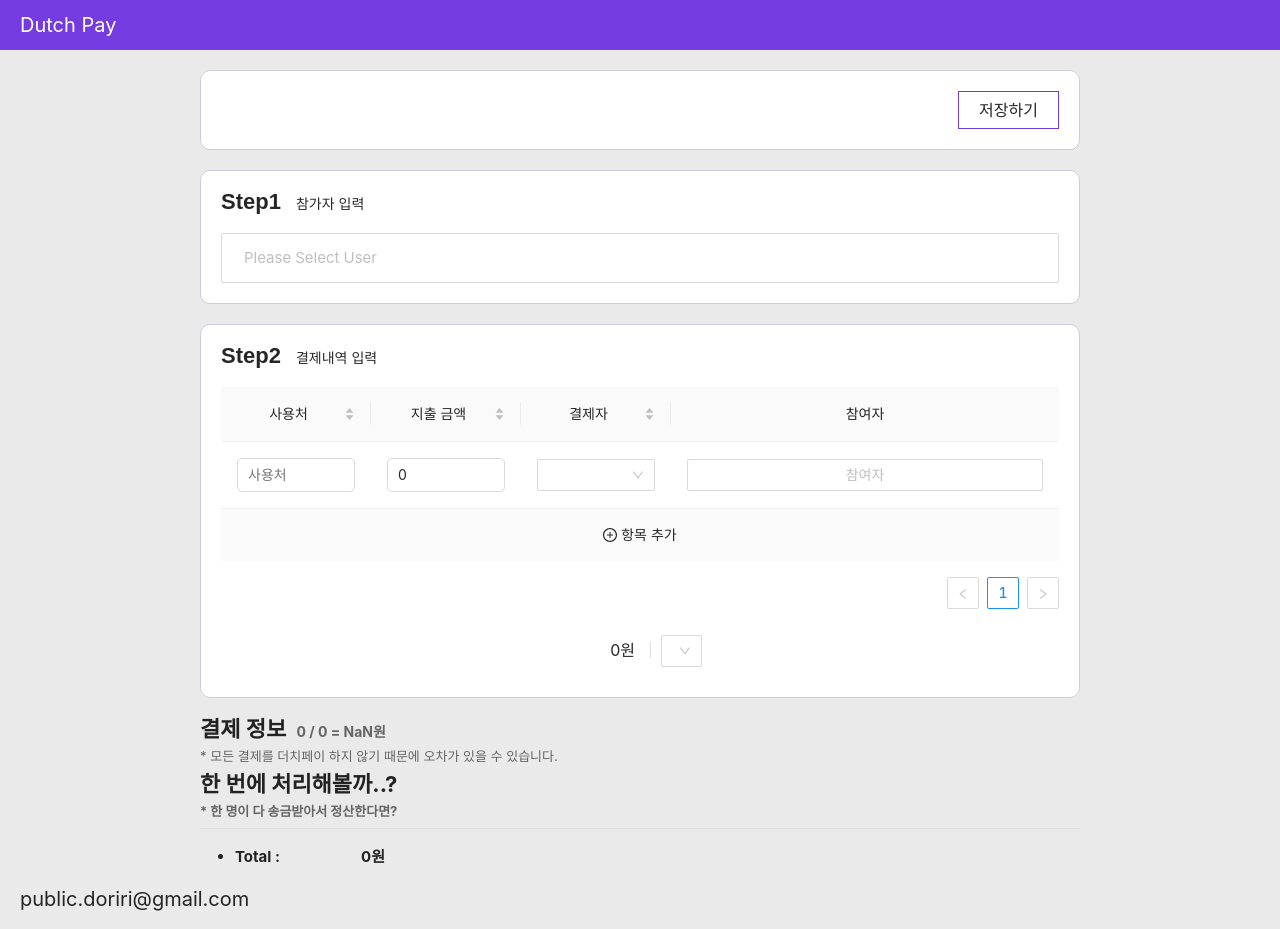
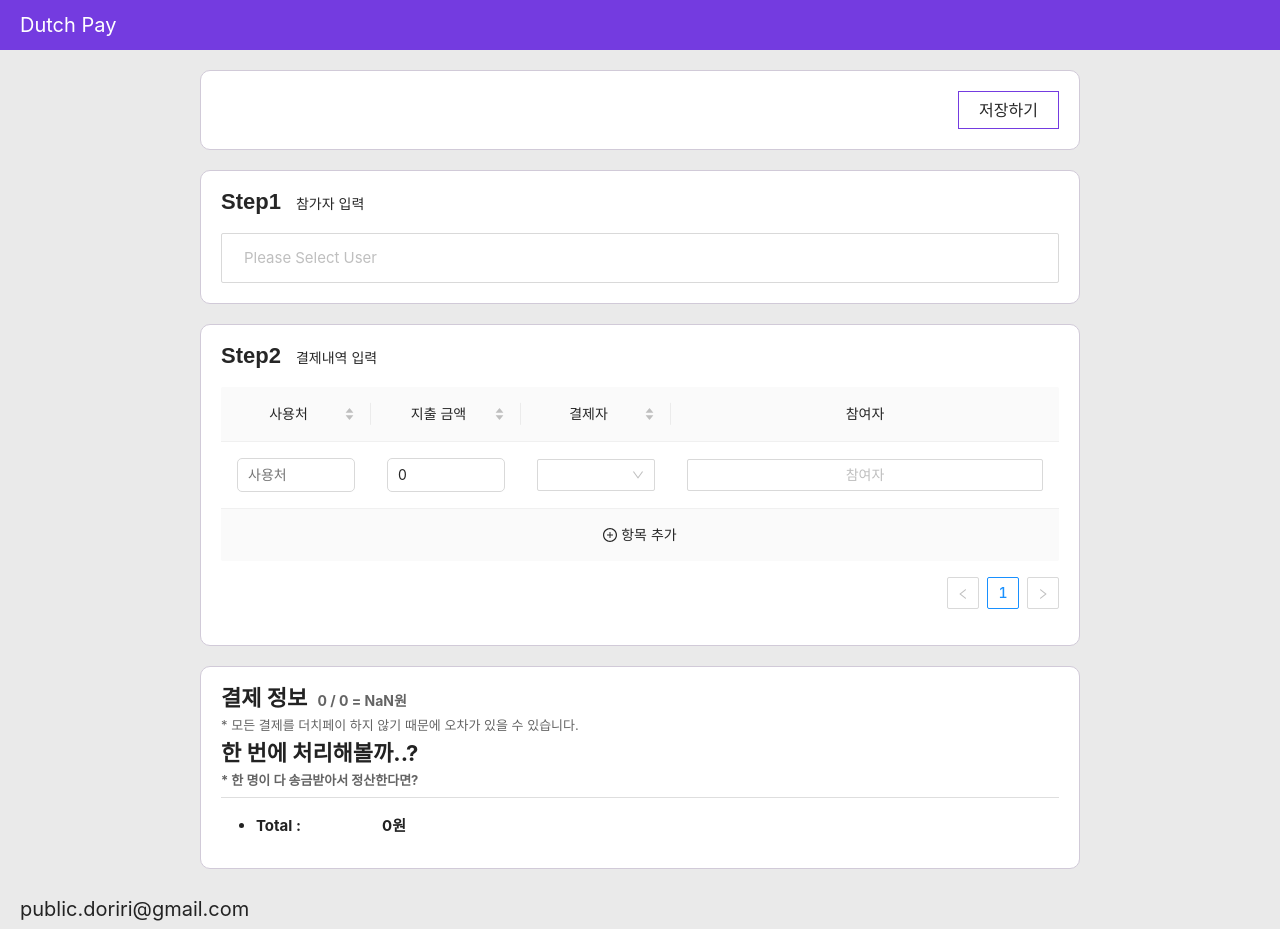
Before and after one commit to minhyeong-jang/dutch-pay, a React (Create React App) app: page / in a window 1280 px wide. Built offline with nearby package versions, Linux system fonts and the light colour scheme.

Commit message:
feat: 계산식 코드 수정

```diff
--- a/src/modules/dutch/containers/CalculateContainer.tsx
+++ b/src/modules/dutch/containers/CalculateContainer.tsx
@@ -20,65 +20,58 @@ interface TossObj {
 }
 
 export const CalculateContainer: FC<Props> = ({ userList, paymentList }) => {
+  const [calculateList, setCalculateList] = useState<CalculateObj>({});
   const [allPaymentTotal, setAllPaymentTotal] = useState(0);
   const [allTossList, setAllTossList] = useState<TossObj>({});
-  const [calculateList, setCalculateList] = useState<CalculateObj>({});
-  const initialList = useMemo(
-    () =>
-      userList
-        .map((item) => item.userName)
-        .reduce(
-          (o, key: string) =>
-            Object.assign(o, {
-              [key]: {
-                paymentTotal: 0,
-                tossList: userList.reduce(
-                  (o, key: any) => Object.assign(o, { [key]: 0 }),
-                  {},
-                ),
-              },
-            }),
-          {},
-        ),
-    [userList],
-  );
 
   useEffect(() => {
-    if (!Object.keys(initialList).length) return;
+    if (!userList.length || !paymentList.length) return;
 
-    const userPayment: CalculateObj = initialList;
-    let allPaymentTotal = 0;
+    const calculateList: CalculateObj = {};
+    const tossList = userList.reduce(
+      (prev, curr) => ({ ...prev, [curr.userName]: 0 }),
+      {},
+    );
+    userList.map((user) => {
+      calculateList[user.userName] = {
+        paymentTotal: 0,
+        tossList: { ...tossList },
+      };
+    });
 
-    console.log(userPayment);
+    if (!Object.keys(calculateList).length) return;
 
     paymentList.map((payment) => {
       const { paymentPrice, participants, payerName } = payment;
       if (!paymentPrice || !payerName || !participants.length) return;
       const perPersonPayment = paymentPrice / participants.length;
-      const payerInfo = userPayment[payerName];
-      allPaymentTotal += paymentPrice;
+      const payerInfo = calculateList[payerName];
 
       payerInfo.paymentTotal += paymentPrice;
 
-      participants.map((participant) => {
-        if (participant === payerName) {
-          return;
-        }
-        const participantInfo = userPayment[participant];
+      participants.map((partName) => {
+        if (partName === payerName) return;
+        const participantInfo = calculateList[partName];
 
-        const differencePrice =
-          payerInfo.tossList[participant] - perPersonPayment;
+        const differencePrice = payerInfo.tossList[partName] - perPersonPayment;
         if (differencePrice >= 0) {
-          payerInfo.tossList[participant] = differencePrice;
+          payerInfo.tossList[partName] = differencePrice;
         } else {
-          payerInfo.tossList[participant] = 0;
+          payerInfo.tossList[partName] = 0;
           participantInfo.tossList[payerName] += -differencePrice;
         }
       });
     });
-    setCalculateList(userPayment);
+    setCalculateList(calculateList);
+  }, [userList, paymentList]);
+
+  useEffect(() => {
+    const allPaymentTotal = paymentList.reduce(
+      (prev, curr) => prev + curr.paymentPrice,
+      0,
+    );
     setAllPaymentTotal(allPaymentTotal);
-  }, [paymentList, initialList]);
+  }, [paymentList]);
 
   useEffect(() => {
     const allTossList: TossObj = { totalPrice: 0 };
@@ -99,7 +92,7 @@ export const CalculateContainer: FC<Props> = ({ userList, paymentList }) => {
   }, [calculateList]);
 
   return (
-    <>
+    <StyledSection>
       <StyledTitle>
         결제 정보&nbsp;
         <StyledPayment>
@@ -196,9 +189,13 @@ export const CalculateContainer: FC<Props> = ({ userList, paymentList }) => {
           </div>
         </>
       ) : null}
-    </>
+    </StyledSection>
   );
 };
+
+const StyledSection = styled.section`
+  ${({ theme }) => theme.layout.section};
+`;
 
 const StyledGiveMe = styled.div`
   color: #222;
--- a/src/modules/dutch/containers/PaymentListContainer.tsx
+++ b/src/modules/dutch/containers/PaymentListContainer.tsx
@@ -37,31 +37,6 @@ export const PaymentListContainer: FC<Props> = ({
         updateTitle={updateTitle}
         userList={userList}
       />
-
-      <StyledPaymentUl>
-        {paymentList.map((payment, index) => (
-          <StyledPaymentLi key={index}>
-            <StyledPaymentTitle>{payment.title}</StyledPaymentTitle>
-            <StyledPaymentPayerName>{payment.payerName}</StyledPaymentPayerName>
-            <StyledPaymentPrice>
-              {payment.paymentPrice.toLocaleString()}원
-            </StyledPaymentPrice>
-            <StyledPaymentParticipants>
-              <Select
-                mode="multiple"
-                options={payment.participants.map((participant, index) => ({
-                  label: index,
-                  value: participant,
-                }))}
-                style={{ width: '100%' }}
-                // tagRender={tagRender}
-                value={payment.participants}
-                showArrow
-              />
-            </StyledPaymentParticipants>
-          </StyledPaymentLi>
-        ))}
-      </StyledPaymentUl>
     </StyledSection>
   );
 };
@@ -69,39 +44,3 @@ export const PaymentListContainer: FC<Props> = ({
 const StyledSection = styled.section`
   ${({ theme }) => theme.layout.section};
 `;
-
-const StyledPaymentUl = styled.ul`
-  padding: 0;
-`;
-const StyledPaymentLi = styled.li`
-  padding: 10px 10px;
-  border-bottom: 1px solid #dedede;
-  list-style: none;
-
-  &:last-child {
-    border-bottom: none;
-  }
-`;
-const StyledPaymentTitle = styled.span`
-  display: inline-block;
-  font-weight: bold;
-  min-width: 200px;
-`;
-const StyledPaymentPayerName = styled.span`
-  display: inline-block;
-  text-align: center;
-  width: 70px;
-  border-left: 1px solid #dedede;
-  border-right: 1px solid #dedede;
-`;
-const StyledPaymentPrice = styled.span`
-  display: inline-block;
-  text-align: right;
-  width: 150px;
-  padding: 0px 15px;
-  border-right: 1px solid #dedede;
-`;
-const StyledPaymentParticipants = styled.span`
-  display: inline-block;
-  margin-left: 10px;
-`;
```
